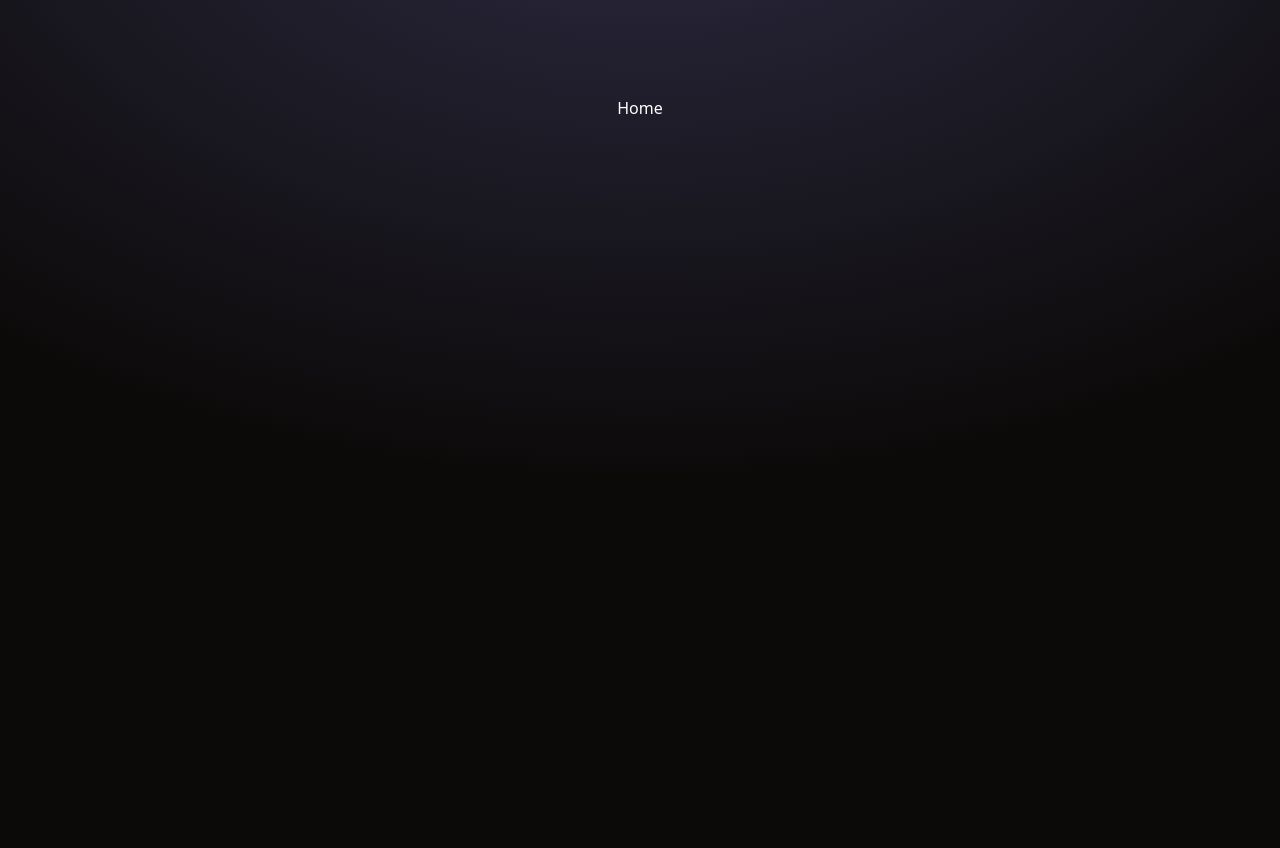
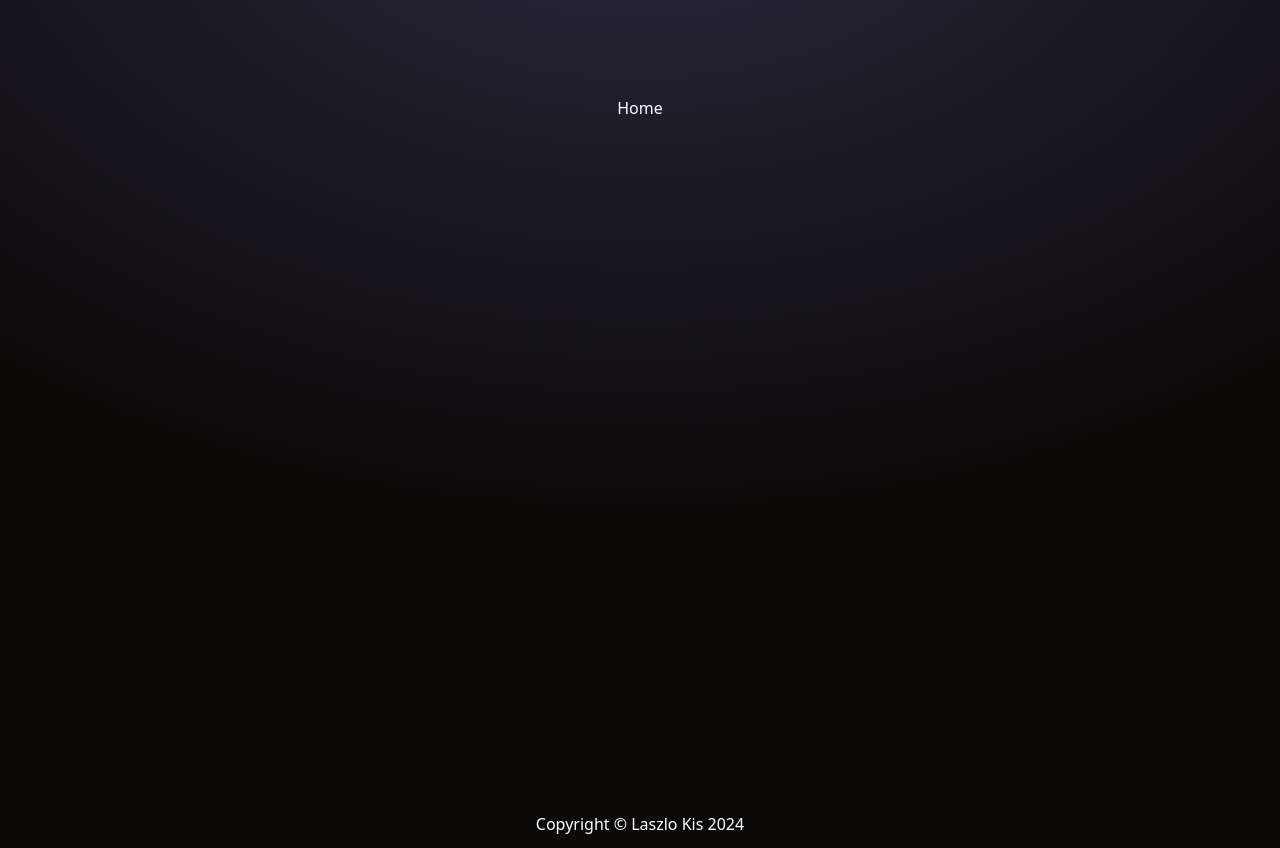
Before and after one commit to ev0clu/portfolio, a Next.js app: page / in a window 1280 px wide. Before the commit the page ends 800 px from the top, so only its background shows below. Built offline with nearby package versions, Linux system fonts and the light colour scheme.

Commit message:
Footer component is created

```diff
--- a/src/app/layout.tsx
+++ b/src/app/layout.tsx
@@ -4,6 +4,7 @@ import { Inter as FontSans } from "next/font/google";
 import { cn } from "@/lib/utils";
 import { ThemeProvider } from "@/components/ThemeProvider";
 import { siteConfig } from "@/config/site";
+import Footer from "@/components/Footer";
 
 const fontSans = FontSans({
   subsets: ["latin"],
@@ -89,7 +90,8 @@ export default function RootLayout({
           enableSystem
           disableTransitionOnChange
         >
-          {children}
+          <main className="container flex-1">{children}</main>
+          <Footer />
         </ThemeProvider>
       </body>
     </html>
--- /dev/null
+++ b/src/components/Footer.tsx
@@ -0,0 +1,9 @@
+const Footer = () => {
+  return (
+    <footer className="w-full px-8 py-3 text-center">
+      <p>Copyright © Laszlo Kis {new Date().getFullYear()}</p>
+    </footer>
+  );
+};
+
+export default Footer;
```
